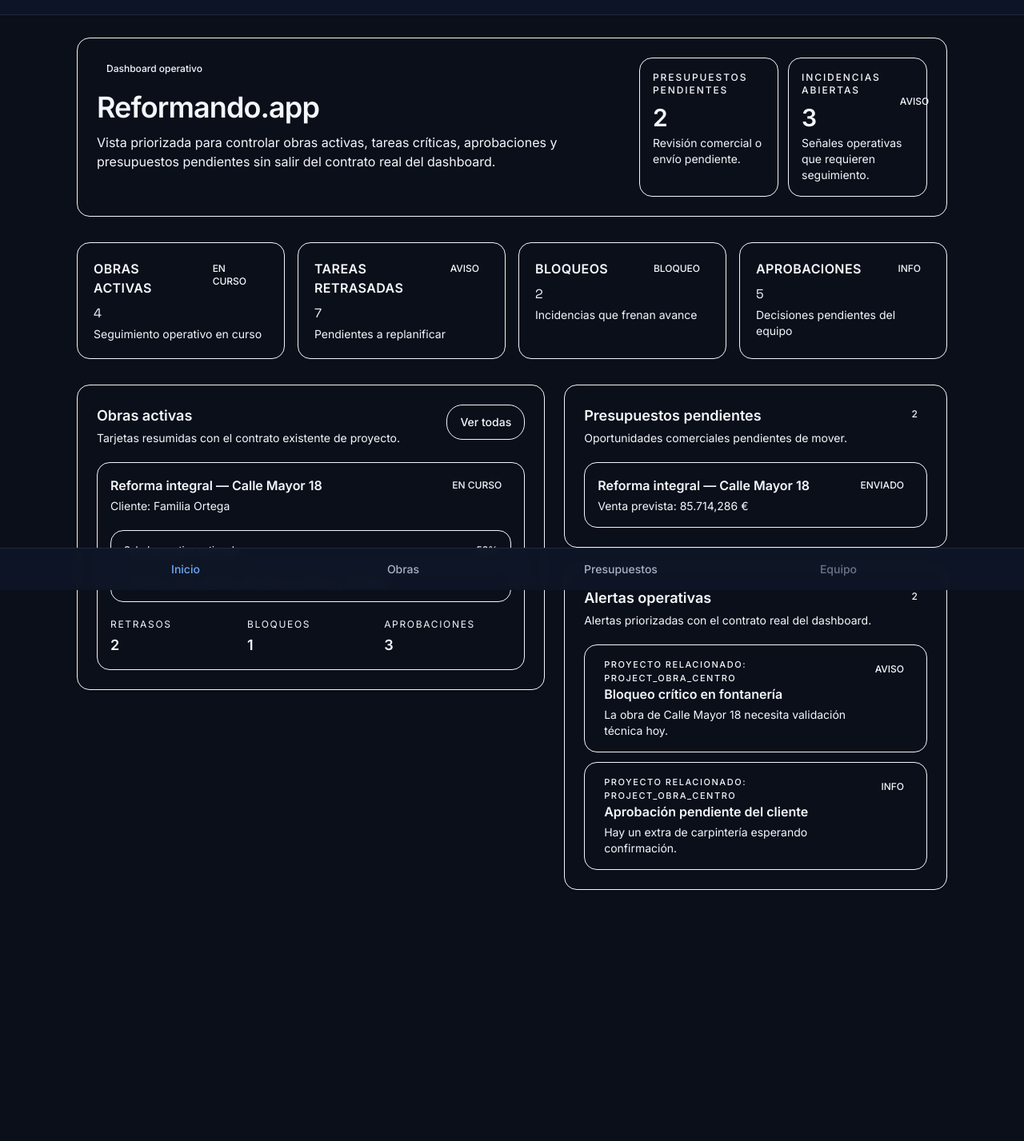
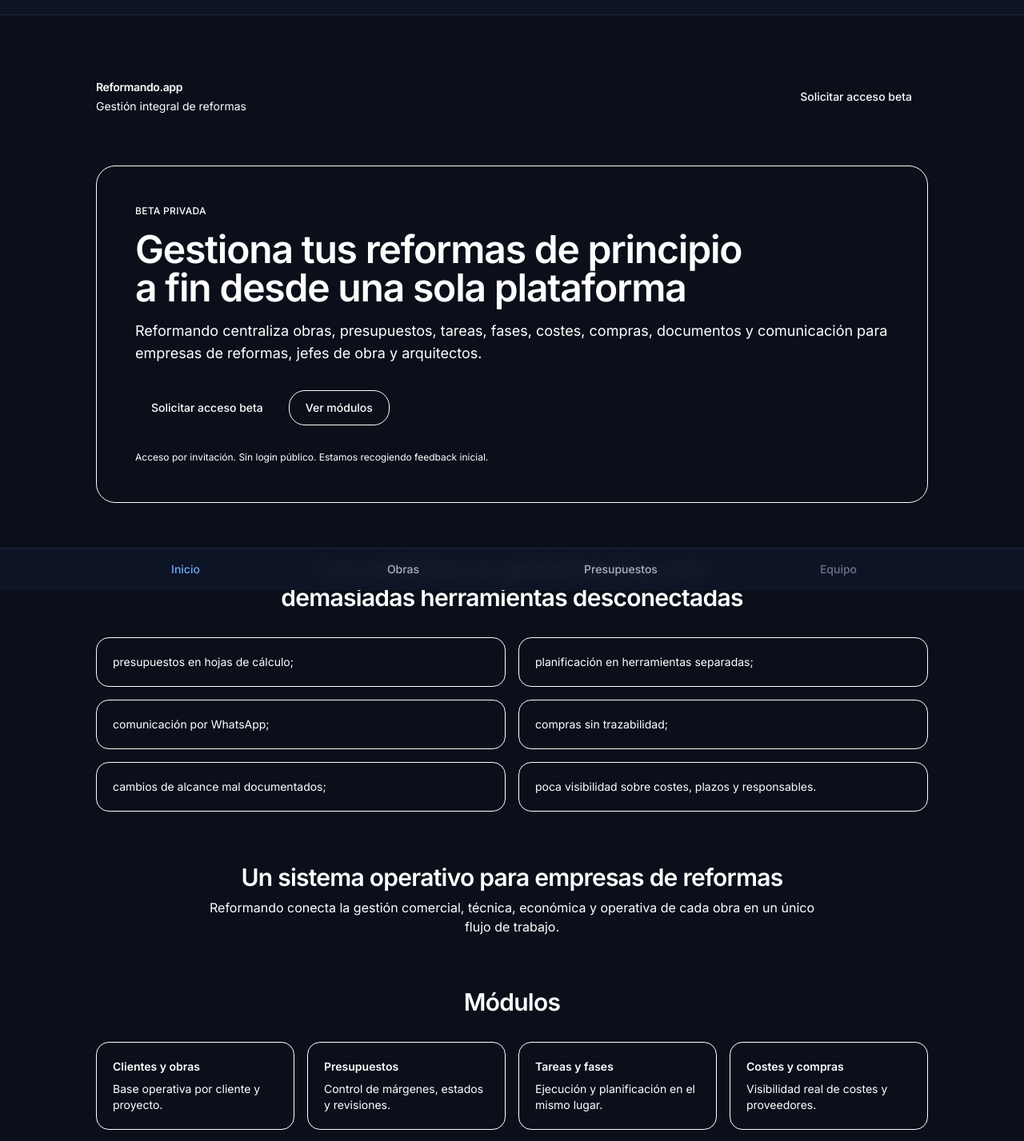
Before and after one commit to ReformandoPro/reforapp, a Next.js app: page / in a window 1280 px wide. Shown: the part 62-1489 px from the top of the page at 80% size. Before the commit the page ends 1275 px from the top, so only its background shows below. Built offline with nearby package versions, Linux system fonts and the light colour scheme.

Commit message:
feat(public): replace homepage dashboard with public beta landing

```diff
--- a/src/app/page.tsx
+++ b/src/app/page.tsx
@@ -1,8 +1,215 @@
-import { ReformistDashboardScreen } from "@/components/screens/ReformistDashboardScreen";
-import { getDashboardSummary } from "@/lib/services/dashboard";
+import type { ReactNode } from "react";
+import type { Metadata } from "next";
+
+const CTA_HREF =
+  "mailto:hola@reformando.pro?subject=Acceso%20beta%20Reformando";
+
+export const metadata: Metadata = {
+  title: "Reformando.app — Gestión integral de reformas",
+  description:
+    "Reformando centraliza obras, presupuestos, tareas, fases, costes, compras, documentos y comunicación para empresas de reformas, jefes de obra y arquitectos.",
+};
+
+function SectionHeading({ title, description }: { title: string; description?: string }) {
+  return (
+    <div className="mx-auto flex max-w-3xl flex-col gap-2 text-center">
+      <h2 className="text-balance text-2xl font-semibold tracking-tight text-white sm:text-3xl">
+        {title}
+      </h2>
+      {description ? (
+        <p className="text-pretty text-sm text-content-secondary sm:text-base">
+          {description}
+        </p>
+      ) : null}
+    </div>
+  );
+}
+
+function PrimaryButton({
+  href,
+  children,
+}: {
+  href: string;
+  children: ReactNode;
+}) {
+  return (
+    <a
+      href={href}
+      className="inline-flex min-h-11 items-center justify-center rounded-xl bg-primary-500 px-5 py-2 text-sm font-medium text-white transition-colors hover:bg-primary-600 focus-visible:outline-none focus-visible:ring-2 focus-visible:ring-focus"
+    >
+      {children}
+    </a>
+  );
+}
+
+function SecondaryButton({
+  href,
+  children,
+}: {
+  href: string;
+  children: ReactNode;
+}) {
+  return (
+    <a
+      href={href}
+      className="inline-flex min-h-11 items-center justify-center rounded-xl border border-subtle bg-bg-surface px-5 py-2 text-sm font-medium text-white transition-colors hover:bg-bg-raised focus-visible:outline-none focus-visible:ring-2 focus-visible:ring-focus"
+    >
+      {children}
+    </a>
+  );
+}
 
 export default function Home() {
-  const dashboardSummary = getDashboardSummary();
+  return (
+    <main className="min-h-screen bg-bg-base text-white">
+      <div className="mx-auto flex w-full max-w-6xl flex-col gap-16 px-4 py-10 sm:px-6 sm:py-14">
+        <header className="flex flex-col gap-6 sm:flex-row sm:items-center sm:justify-between">
+          <div className="flex flex-col gap-1">
+            <p className="text-sm font-semibold tracking-tight text-white">
+              Reformando.app
+            </p>
+            <p className="text-sm text-content-secondary">
+              Gestión integral de reformas
+            </p>
+          </div>
 
-  return <ReformistDashboardScreen summary={dashboardSummary} />;
+          <div className="flex flex-wrap items-center gap-3">
+            <PrimaryButton href={CTA_HREF}>Solicitar acceso beta</PrimaryButton>
+          </div>
+        </header>
+
+        <section className="rounded-3xl border border-subtle bg-bg-surface p-8 shadow-sm sm:p-12">
+          <div className="flex flex-col gap-8">
+            <div className="flex flex-col gap-4">
+              <p className="text-xs font-medium uppercase tracking-wide text-content-tertiary">
+                Beta privada
+              </p>
+              <h1 className="text-balance text-3xl font-semibold tracking-tight text-white sm:text-5xl">
+                Gestiona tus reformas de principio a fin desde una sola plataforma
+              </h1>
+              <p className="text-pretty text-sm text-content-secondary sm:text-lg">
+                Reformando centraliza obras, presupuestos, tareas, fases, costes,
+                compras, documentos y comunicación para empresas de reformas,
+                jefes de obra y arquitectos.
+              </p>
+            </div>
+
+            <div className="flex flex-wrap items-center gap-3">
+              <PrimaryButton href={CTA_HREF}>Solicitar acceso beta</PrimaryButton>
+              <SecondaryButton href="#modulos">Ver módulos</SecondaryButton>
+            </div>
+
+            <p className="text-xs text-content-tertiary">
+              Acceso por invitación. Sin login público. Estamos recogiendo feedback
+              inicial.
+            </p>
+          </div>
+        </section>
+
+        <section className="flex flex-col gap-8">
+          <SectionHeading
+            title="Las reformas se gestionan hoy con demasiadas herramientas desconectadas"
+          />
+          <div className="grid gap-4 sm:grid-cols-2">
+            {[
+              "presupuestos en hojas de cálculo;",
+              "planificación en herramientas separadas;",
+              "comunicación por WhatsApp;",
+              "compras sin trazabilidad;",
+              "cambios de alcance mal documentados;",
+              "poca visibilidad sobre costes, plazos y responsables.",
+            ].map((item) => (
+              <div
+                key={item}
+                className="rounded-2xl border border-subtle bg-bg-surface p-5"
+              >
+                <p className="text-sm text-content-secondary">{item}</p>
+              </div>
+            ))}
+          </div>
+        </section>
+
+        <section className="flex flex-col gap-8">
+          <SectionHeading
+            title="Un sistema operativo para empresas de reformas"
+            description="Reformando conecta la gestión comercial, técnica, económica y operativa de cada obra en un único flujo de trabajo."
+          />
+        </section>
+
+        <section id="modulos" className="flex scroll-mt-24 flex-col gap-8">
+          <SectionHeading title="Módulos" />
+          <div className="grid gap-4 sm:grid-cols-2 lg:grid-cols-4">
+            {[
+              { title: "Clientes y obras", desc: "Base operativa por cliente y proyecto." },
+              { title: "Presupuestos", desc: "Control de márgenes, estados y revisiones." },
+              { title: "Tareas y fases", desc: "Ejecución y planificación en el mismo lugar." },
+              { title: "Costes y compras", desc: "Visibilidad real de costes y proveedores." },
+              { title: "Documentos y avances", desc: "Evidencias, progreso y trazabilidad." },
+              { title: "Roles y permisos", desc: "Accesos claros por equipo y responsabilidad." },
+              { title: "Comunicación con equipo y cliente", desc: "Contexto y decisiones vinculadas a la obra." },
+              { title: "Reporting operativo", desc: "Indicadores accionables sin perder detalle." },
+            ].map((card) => (
+              <div
+                key={card.title}
+                className="rounded-2xl border border-subtle bg-bg-surface p-5"
+              >
+                <h3 className="text-sm font-semibold text-white">{card.title}</h3>
+                <p className="mt-2 text-sm text-content-secondary">{card.desc}</p>
+              </div>
+            ))}
+          </div>
+        </section>
+
+        <section className="flex flex-col gap-8">
+          <SectionHeading title="Para quién es" />
+          <div className="grid gap-4 sm:grid-cols-2 lg:grid-cols-3">
+            {
+              [
+                "Empresas de reformas",
+                "Jefes de proyecto",
+                "Jefes de obra",
+                "Arquitectos",
+                "Administración",
+                "Clientes finales",
+              ].map((label) => (
+                <div
+                  key={label}
+                  className="rounded-2xl border border-subtle bg-bg-surface p-5"
+                >
+                  <p className="text-sm font-medium text-white">{label}</p>
+                </div>
+              ))
+            }
+          </div>
+        </section>
+
+        <section className="flex flex-col gap-6 rounded-3xl border border-subtle bg-bg-surface p-8 sm:p-10">
+          <h2 className="text-balance text-2xl font-semibold tracking-tight text-white sm:text-3xl">
+            Estado beta
+          </h2>
+          <p className="text-pretty text-sm text-content-secondary sm:text-base">
+            Reformando está en fase beta privada. Estamos validando el producto con
+            profesionales del sector antes de abrir el acceso general.
+          </p>
+        </section>
+
+        <section className="flex flex-col items-center gap-6 rounded-3xl border border-subtle bg-bg-surface p-8 text-center sm:p-12">
+          <h2 className="text-balance text-2xl font-semibold tracking-tight text-white sm:text-4xl">
+            ¿Quieres probar Reformando o darnos feedback?
+          </h2>
+          <PrimaryButton href={CTA_HREF}>Solicitar acceso beta</PrimaryButton>
+          <p className="max-w-2xl text-pretty text-sm text-content-secondary sm:text-base">
+            Estamos buscando empresas y profesionales de reformas que quieran
+            ayudarnos a validar el producto.
+          </p>
+        </section>
+
+        <footer className="pb-4 text-center">
+          <p className="text-xs text-content-tertiary">
+            © {new Date().getFullYear()} Reformando.app
+          </p>
+        </footer>
+      </div>
+    </main>
+  );
 }
```
